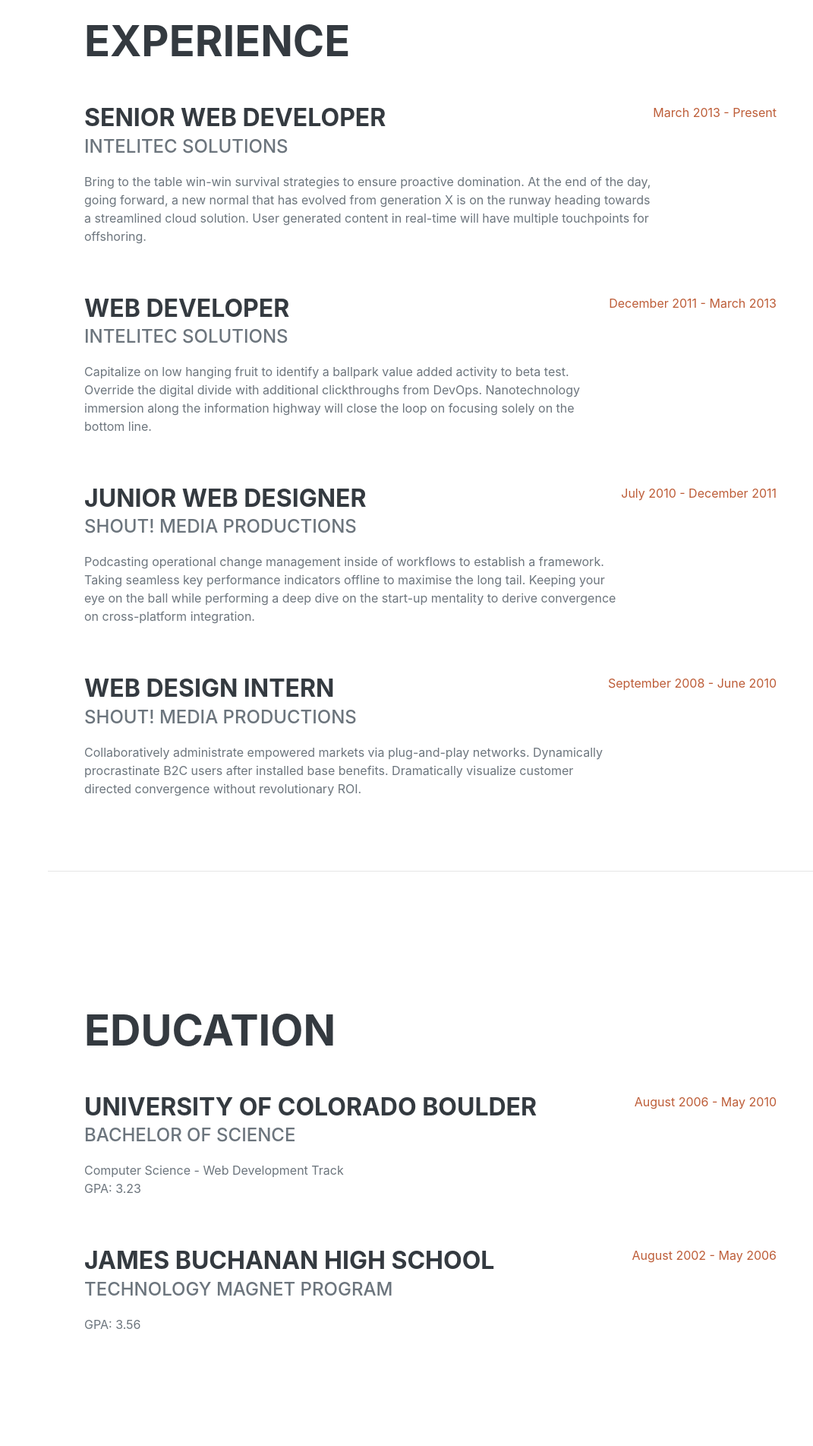
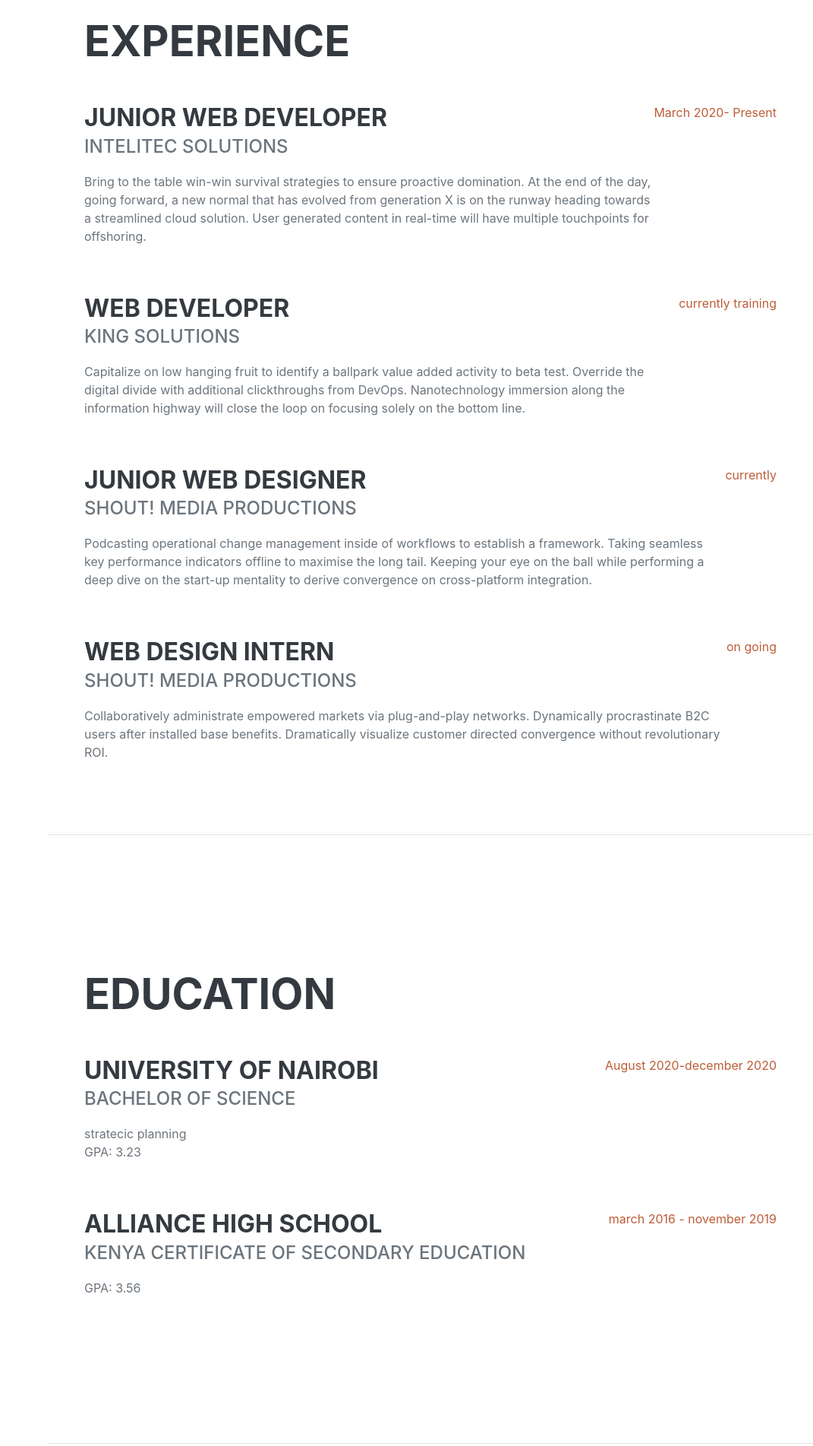
Before and after one commit to king-kanda/okanda.github.io, a plain HTML site: page index.html in a window 1280 px wide. Shown: the part 860-2763 px from the top of the page at 76% size, without its empty margins (209-1280 px from the left). Drawn offline with nearby package versions, Linux system fonts and the light colour scheme; a web font is replaced by a local one.

Commit message:
Update index.html
just fixing

```diff
--- a/index.html
+++ b/index.html
@@ -63,19 +63,19 @@
                     <h2 class="mb-5">Experience</h2>
                     <div class="d-flex flex-column flex-md-row justify-content-between mb-5">
                         <div class="flex-grow-1">
-                            <h3 class="mb-0">Senior Web Developer</h3>
+                            <h3 class="mb-0">Junior Web Developer</h3>
                             <div class="subheading mb-3">Intelitec Solutions</div>
                             <p>Bring to the table win-win survival strategies to ensure proactive domination. At the end of the day, going forward, a new normal that has evolved from generation X is on the runway heading towards a streamlined cloud solution. User generated content in real-time will have multiple touchpoints for offshoring.</p>
                         </div>
-                        <div class="flex-shrink-0"><span class="text-primary">March 2013 - Present</span></div>
+                        <div class="flex-shrink-0"><span class="text-primary">March 2020- Present</span></div>
                     </div>
                     <div class="d-flex flex-column flex-md-row justify-content-between mb-5">
                         <div class="flex-grow-1">
                             <h3 class="mb-0">Web Developer</h3>
-                            <div class="subheading mb-3">Intelitec Solutions</div>
+                            <div class="subheading mb-3">KING SOLUTIONS</div>
                             <p>Capitalize on low hanging fruit to identify a ballpark value added activity to beta test. Override the digital divide with additional clickthroughs from DevOps. Nanotechnology immersion along the information highway will close the loop on focusing solely on the bottom line.</p>
                         </div>
-                        <div class="flex-shrink-0"><span class="text-primary">December 2011 - March 2013</span></div>
+                        <div class="flex-shrink-0"><span class="text-primary">currently training </span></div>
                     </div>
                     <div class="d-flex flex-column flex-md-row justify-content-between mb-5">
                         <div class="flex-grow-1">
@@ -83,7 +83,7 @@
                             <div class="subheading mb-3">Shout! Media Productions</div>
                             <p>Podcasting operational change management inside of workflows to establish a framework. Taking seamless key performance indicators offline to maximise the long tail. Keeping your eye on the ball while performing a deep dive on the start-up mentality to derive convergence on cross-platform integration.</p>
                         </div>
-                        <div class="flex-shrink-0"><span class="text-primary">July 2010 - December 2011</span></div>
+                        <div class="flex-shrink-0"><span class="text-primary">currently</span></div>
                     </div>
                     <div class="d-flex flex-column flex-md-row justify-content-between">
                         <div class="flex-grow-1">
@@ -91,7 +91,7 @@
                             <div class="subheading mb-3">Shout! Media Productions</div>
                             <p>Collaboratively administrate empowered markets via plug-and-play networks. Dynamically procrastinate B2C users after installed base benefits. Dramatically visualize customer directed convergence without revolutionary ROI.</p>
                         </div>
-                        <div class="flex-shrink-0"><span class="text-primary">September 2008 - June 2010</span></div>
+                        <div class="flex-shrink-0"><span class="text-primary">on going</span></div>
                     </div>
                 </div>
             </section>
@@ -102,20 +102,20 @@
                     <h2 class="mb-5">Education</h2>
                     <div class="d-flex flex-column flex-md-row justify-content-between mb-5">
                         <div class="flex-grow-1">
-                            <h3 class="mb-0">University of Colorado Boulder</h3>
+                            <h3 class="mb-0">University of Nairobi</h3>
                             <div class="subheading mb-3">Bachelor of Science</div>
-                            <div>Computer Science - Web Development Track</div>
+                            <div>stratecic planning</div>
                             <p>GPA: 3.23</p>
                         </div>
-                        <div class="flex-shrink-0"><span class="text-primary">August 2006 - May 2010</span></div>
+                        <div class="flex-shrink-0"><span class="text-primary">August 2020-december 2020</span></div>
                     </div>
                     <div class="d-flex flex-column flex-md-row justify-content-between">
                         <div class="flex-grow-1">
-                            <h3 class="mb-0">James Buchanan High School</h3>
-                            <div class="subheading mb-3">Technology Magnet Program</div>
+                            <h3 class="mb-0">alliance High School</h3>
+                            <div class="subheading mb-3">kenya certificate of secondary education</div>
                             <p>GPA: 3.56</p>
                         </div>
-                        <div class="flex-shrink-0"><span class="text-primary">August 2002 - May 2006</span></div>
+                        <div class="flex-shrink-0"><span class="text-primary">march 2016 - november 2019</span></div>
                     </div>
                 </div>
             </section>
@@ -165,7 +165,7 @@
             <section class="resume-section" id="interests">
                 <div class="resume-section-content">
                     <h2 class="mb-5">Interests</h2>
-                    <p>Apart from being a web developer, I enjoy most of my time being outdoors. In the winter, I am an avid skier and novice ice climber. During the warmer months here in Colorado, I enjoy mountain biking, free climbing, and kayaking.</p>
+                    <p>Apart from being a web developer, I enjoy most of my time being outdoors. At night am a deadly killer killing mosquitos .</p>
                     <p class="mb-0">When forced indoors, I follow a number of sci-fi and fantasy genre movies and television shows, I am an aspiring chef, and I spend a large amount of my free time exploring the latest technology advancements in the front-end web development world.</p>
                 </div>
             </section>
@@ -211,7 +211,7 @@
                             <span class="fa-li"><i class="fas fa-trophy text-warning"></i></span>
                             3
                             <sup>rd</sup>
-                            Place - James Buchanan High School - Hackathon 2005
+                            Place - alliance high school - Hackathon 2005
                         </li>
                     </ul>
                 </div>
```
